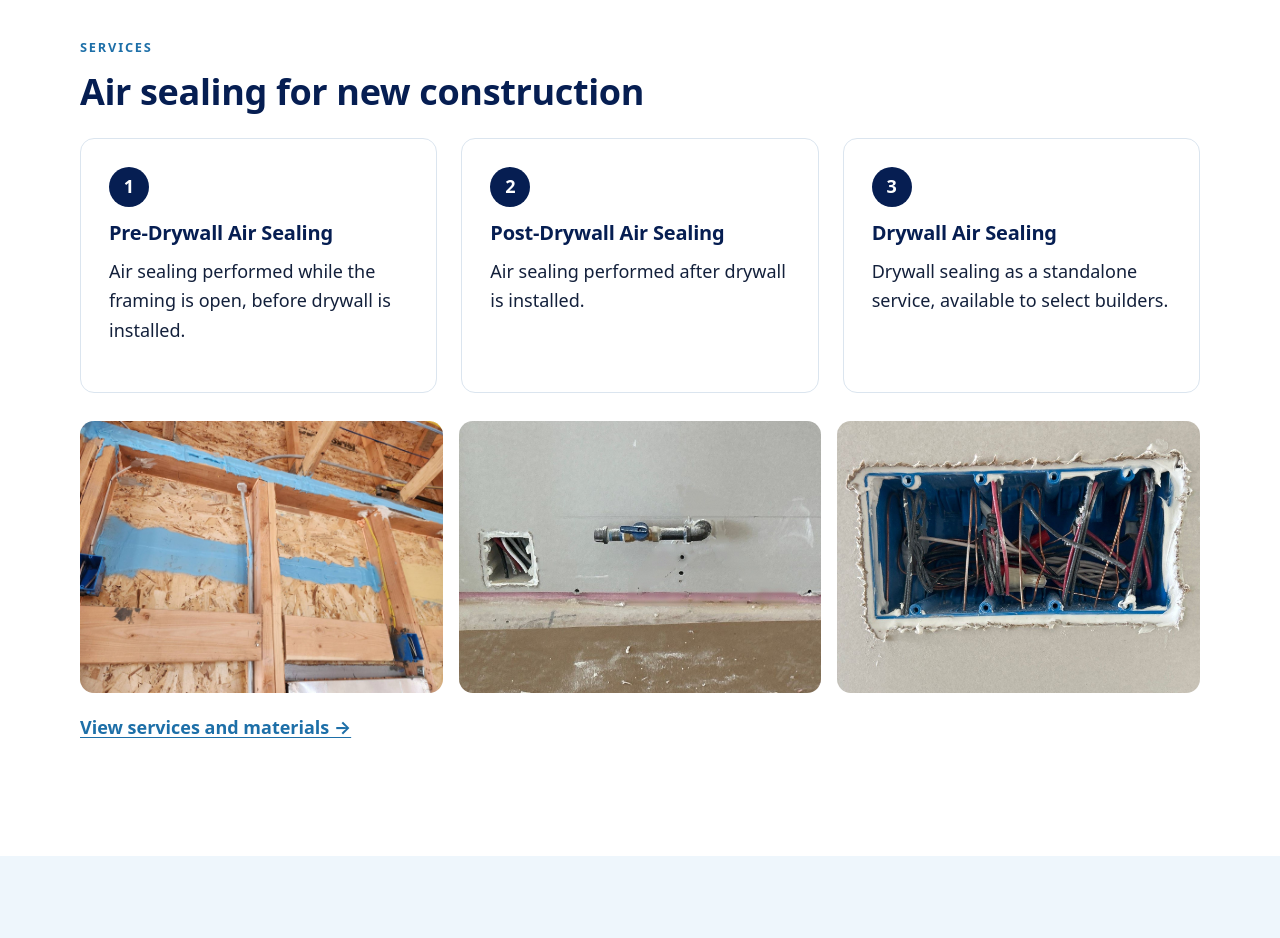
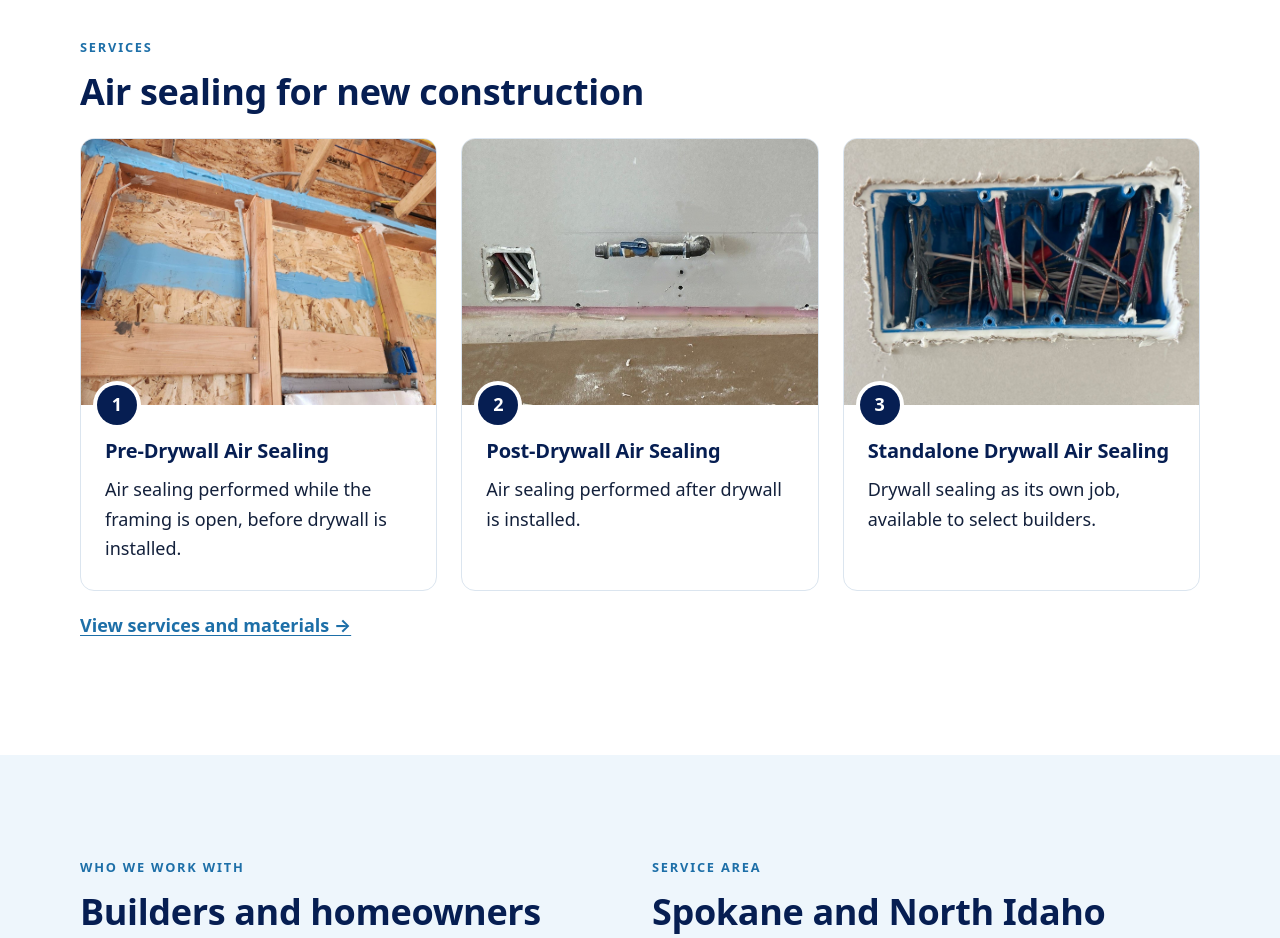
Before and after one commit to 2OH-Air-Solutions/website, an Astro site: page / in a window 1280 px wide. Shown: the part 1260-2198 px from the top of the page. Built offline with nearby package versions, Linux system fonts and the light colour scheme; Astro itself is replaced by a stand-in of ours.

Commit message:
Put each service photo inside its card; rename to Standalone Drywall Air Sealing
- Home page: each service card now has its photo on top, with the number
  badge where photo meets text (replaces the separate photo row)
- Rename Drywall Air Sealing to Standalone Drywall Air Sealing (owner,
  2026-11-19) on home, Services and About; business-facts.md updated

Co-Authored-By: Claude Opus 5.5 <noreply@anthropic.com>

```diff
--- a/src/pages/about.astro
+++ b/src/pages/about.astro
@@ -24,7 +24,7 @@ import { business } from '../data/business';
       <h2>Services</h2>
       <ul class="checklist">
         <li>Pre-Drywall and Post-Drywall Air Sealing for new construction</li>
-        <li>Drywall Air Sealing for select builders</li>
+        <li>Standalone Drywall Air Sealing for select builders</li>
         <li>Liquid-applied air barrier, caulk, and foam</li>
       </ul>
 
--- a/src/pages/index.astro
+++ b/src/pages/index.astro
@@ -64,26 +64,36 @@ import postDrywall from '../assets/photos/post-drywall-penetrations-sealed.jpg';
       <span class="eyebrow">Services</span>
       <h2>Air sealing for new construction</h2>
       <div class="grid grid--3 services">
-        <article class="card">
+        <article class="card svc">
+          <div class="svc-photo">
+            <Image src={seams} alt="Blue liquid-applied sealant over wall sheathing seams and along a top plate" widths={[400, 700]} sizes="(min-width: 960px) 360px, (min-width: 760px) 50vw, 100vw" />
             <span class="num">1</span>
+          </div>
+          <div class="svc-body">
             <h3>Pre-Drywall Air Sealing</h3>
             <p>Air sealing performed while the framing is open, before drywall is installed.</p>
+          </div>
         </article>
-        <article class="card">
+        <article class="card svc">
+          <div class="svc-photo">
+            <Image src={postDrywall} alt="Drywall with an electrical box and a pipe sealed where they pass through the wall" widths={[400, 700]} sizes="(min-width: 960px) 360px, (min-width: 760px) 50vw, 100vw" />
             <span class="num">2</span>
+          </div>
+          <div class="svc-body">
             <h3>Post-Drywall Air Sealing</h3>
             <p>Air sealing performed after drywall is installed.</p>
+          </div>
         </article>
-        <article class="card">
+        <article class="card svc">
+          <div class="svc-photo">
+            <Image src={drywallBox} alt="Electrical box sealed to the drywall around its edges" widths={[400, 700]} sizes="(min-width: 960px) 360px, (min-width: 760px) 50vw, 100vw" />
             <span class="num">3</span>
-          <h3>Drywall Air Sealing</h3>
-          <p>Drywall sealing as a standalone service, available to select builders.</p>
+          </div>
+          <div class="svc-body">
+            <h3>Standalone Drywall Air Sealing</h3>
+            <p>Drywall sealing as its own job, available to select builders.</p>
+          </div>
         </article>
-      </div>
-      <div class="strip">
-        <Image src={seams} alt="Blue liquid-applied sealant over wall sheathing seams and along a top plate" widths={[400, 700]} sizes="(min-width: 760px) 360px, 100vw" />
-        <Image src={postDrywall} alt="Drywall with an electrical box and a pipe sealed where they pass through the wall" widths={[400, 700]} sizes="(min-width: 760px) 360px, 100vw" />
-        <Image src={drywallBox} alt="Electrical box sealed to the drywall around its edges" widths={[400, 700]} sizes="(min-width: 760px) 360px, 100vw" />
       </div>
       <p class="more"><a href="/services/">View services and materials →</a></p>
     </div>
@@ -176,21 +186,33 @@ import postDrywall from '../assets/photos/post-drywall-penetrations-sealed.jpg';
     font-weight: 800;
     margin-bottom: 14px;
   }
-  .strip {
-    display: grid;
-    gap: 16px;
-    margin-top: 28px;
+  .svc {
+    padding: 0;
+    overflow: hidden;
+    display: flex;
+    flex-direction: column;
   }
-  @media (min-width: 760px) {
-    .strip {
-      grid-template-columns: repeat(3, 1fr);
+  .svc-photo {
+    position: relative;
   }
-  }
-  .strip :global(img) {
+  .svc-photo :global(img) {
+    display: block;
     width: 100%;
     aspect-ratio: 4 / 3;
     object-fit: cover;
-    border-radius: var(--radius);
+  }
+  .svc-photo .num {
+    position: absolute;
+    left: 16px;
+    bottom: -20px;
+    margin: 0;
+    box-shadow: 0 0 0 4px var(--white);
+  }
+  .svc-body {
+    padding: 34px 24px 26px;
+  }
+  .svc-body p {
+    margin-bottom: 0;
   }
   .more {
     margin-top: 20px;
--- a/src/pages/services.astro
+++ b/src/pages/services.astro
@@ -20,7 +20,7 @@ const gallery = [
 
 <Base
   title="Pre- & Post-Drywall Air Sealing Services | 2.0 Air"
-  description="Whole-house air sealing for new homes in Spokane and North Idaho: pre-drywall, post-drywall, and drywall air sealing for certain builders."
+  description="Whole-house air sealing for new homes in Spokane and North Idaho: pre-drywall, post-drywall, and standalone drywall air sealing."
 >
   <section class="section intro">
     <div class="wrap intro-grid">
@@ -54,9 +54,9 @@ const gallery = [
           <p>Air sealing performed after drywall is installed.</p>
         </article>
         <article class="card" id="drywall-air-sealing">
-          <h3>Drywall Air Sealing</h3>
+          <h3>Standalone Drywall Air Sealing</h3>
           <p>
-            Drywall sealing as a standalone service, available to select builders.
+            Drywall sealing as its own job, available to select builders.
           </p>
         </article>
       </div>
```
Also changed, not shown: business-facts.md (+1 -1 lines). Lines whose indentation alone changed are shown as unchanged.
